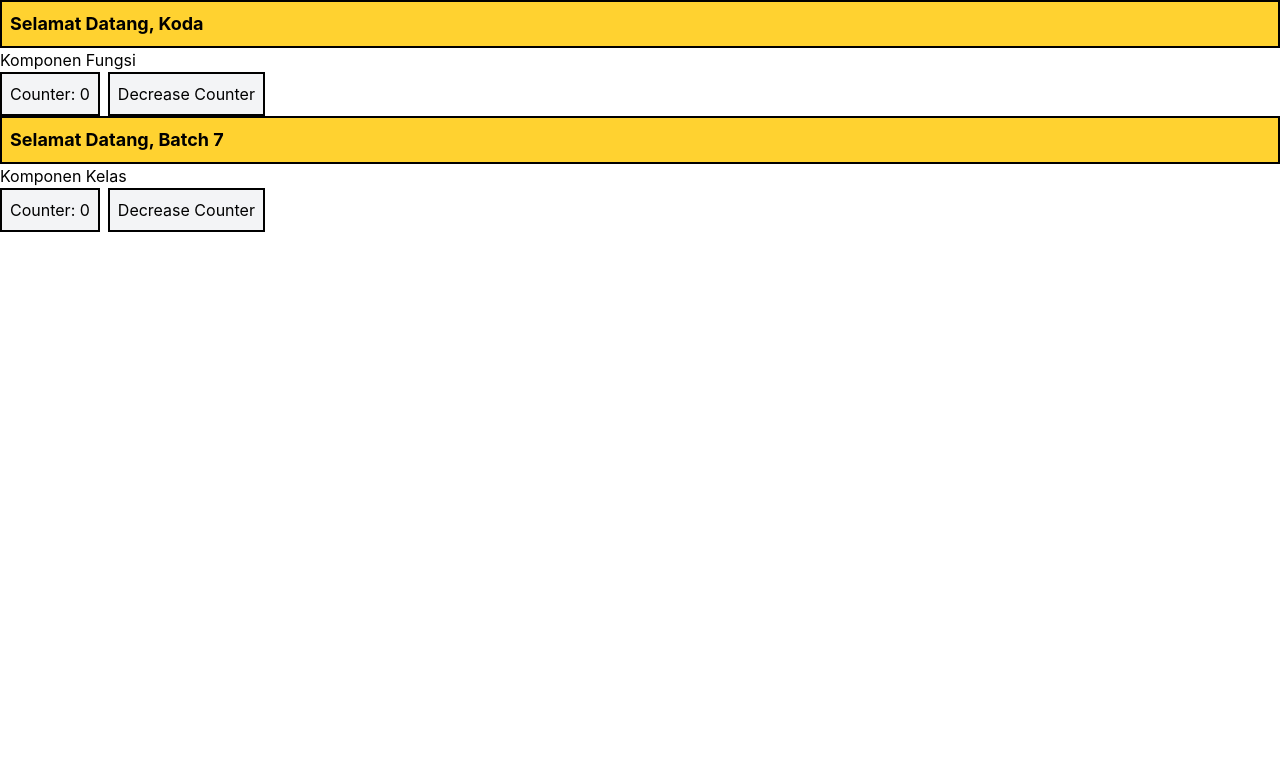
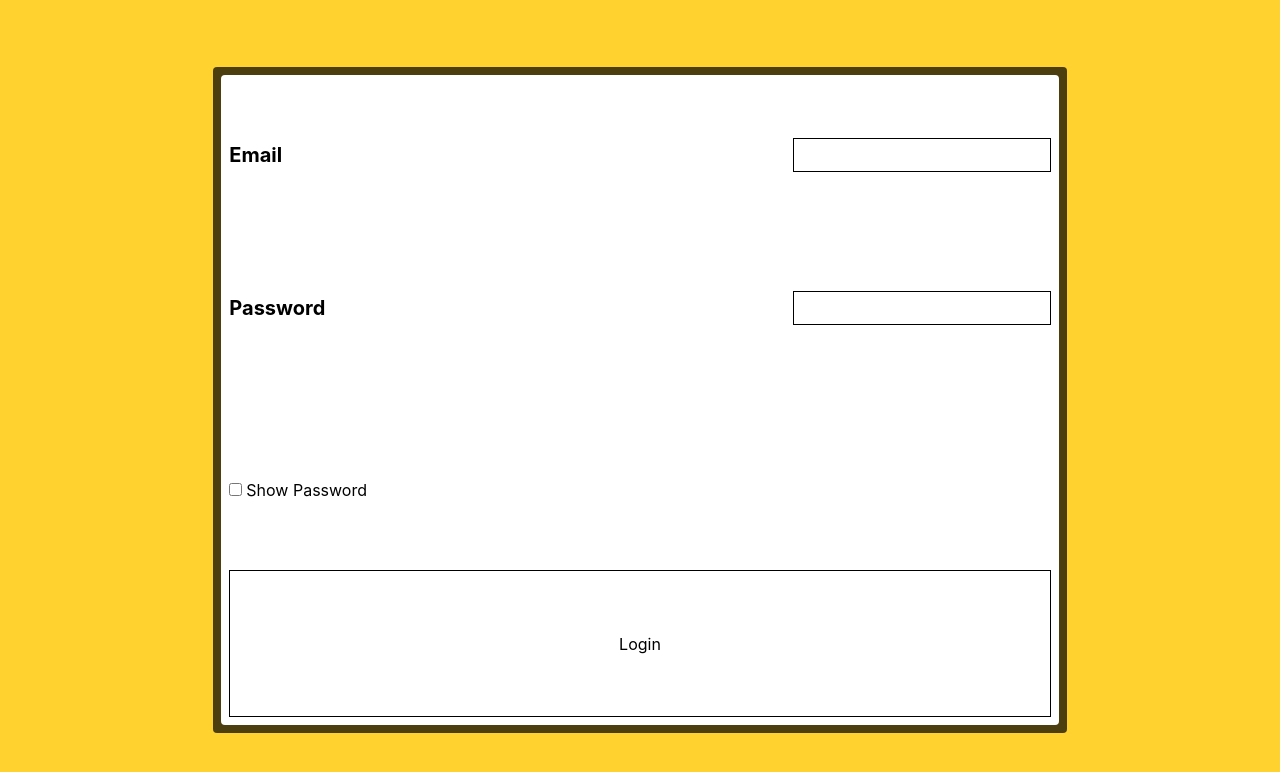
Before and after one commit to kodacampmain/koda-b7-react, a React (Vite) app: page /auth in a window 1280 px wide. Shown: the top 772 px of the page. Built offline with nearby package versions, Linux system fonts and the light colour scheme.

Commit message:
feat: week 5 day 1 part 2

```diff
--- a/package.json
+++ b/package.json
@@ -12,6 +12,7 @@
     "@tailwindcss/vite": "^4.2.2",
     "react": "^19.2.4",
     "react-dom": "^19.2.4",
+    "react-router": "^7.13.2",
     "tailwindcss": "^4.2.2"
   },
   "devDependencies": {
--- a/src/App.jsx
+++ /dev/null
@@ -1,34 +0,0 @@
-import { useState } from "react";
-
-import Kelas from "./Kelas.jsx";
-import Header from "./components/Header.jsx";
-
-function App() {
-  const [counter, setCounter] = useState(0);
-  const incCounter = () => {
-    setCounter((counter) => counter + 1);
-    // setCounter((counter) => {
-    //   return counter + 1;
-    // });
-  };
-  const decCounter = () => {
-    setCounter((counter) => counter - 1);
-  };
-  return (
-    <main>
-      <section>
-        <Header name={"Koda"} />
-        <p>Komponen Fungsi</p>
-        <button className="border-2 border-black border-solid p-2 bg-gray-100 cursor-pointer" onClick={incCounter}>
-          Counter: {counter}
-        </button>
-        <button className="border-2 border-black border-solid p-2 bg-gray-100 cursor-pointer mx-2" onClick={decCounter}>
-          Decrease Counter
-        </button>
-      </section>
-      <Kelas />
-    </main>
-  );
-}
-
-export default App;
--- /dev/null
+++ b/src/AppRouter.jsx
@@ -0,0 +1,17 @@
+import { Routes, Route } from "react-router";
+
+import App from "./pages/App.jsx";
+import RickMorty from "./pages/RickMorty.jsx";
+import Auth from "./pages/Auth.jsx";
+
+function AppRouter() {
+  return (
+    <Routes>
+      <Route path="/" element={<App />} />
+      <Route path="/rm" element={<RickMorty />} />
+      <Route path="/auth" element={<Auth />} />
+    </Routes>
+  );
+}
+
+export default AppRouter;
--- /dev/null
+++ b/src/components/AddProductForm.jsx
@@ -0,0 +1,25 @@
+/**
+ * @typedef {Object} product
+ * @property {Number} product.id
+ * @property {String} product.name
+ */
+/**
+ * Form to add product
+ * @param {Object} props
+ * @param {import("react").Dispatch<import("react").SetStateAction<product[]>>} props.addProduct
+ * @returns {JSX.Element}
+ */
+function AddProductForm({ addProduct }) {
+  return (
+    <form
+      onSubmit={(e) => {
+        e.preventDefault();
+        addProduct((products) => {
+          return [...products, { id: 1, name: "Sabun" }];
+        });
+      }}
+    ></form>
+  );
+}
+
+export default AddProductForm;
--- a/src/Kelas.jsx
+++ b/src/components/Kelas.jsx
@@ -1,6 +1,6 @@
 import React from "react";
 
-import Header from "./components/Header.jsx";
+import Header from "./Header.jsx";
 
 class Kelas extends React.Component {
   state = {
--- /dev/null
+++ b/src/components/Nav.jsx
@@ -0,0 +1,36 @@
+import { NavLink } from "react-router";
+
+/**
+ * Navigation Component
+ * @returns {JSX.Element}
+ */
+function Nav() {
+  return (
+    <nav className="flex bg-orange-300">
+      <ul className="mx-auto flex gap-1">
+        <li className="text-xl font-bold cursor-pointer hover:text-white select-none">
+          <NavLink
+            to={"/"}
+            className={({ isActive }) => {
+              return isActive ? "text-red-600" : "text-black hover:text-white";
+            }}
+          >
+            Home
+          </NavLink>
+        </li>
+        <li className="text-xl font-bold cursor-pointer hover:text-white select-none">
+          <NavLink
+            to={"/rm"}
+            className={({ isActive }) => {
+              return isActive ? "text-red-600" : "text-black hover:text-white";
+            }}
+          >
+            RickMorty
+          </NavLink>
+        </li>
+      </ul>
+    </nav>
+  );
+}
+
+export default Nav;
--- a/src/main.jsx
+++ b/src/main.jsx
@@ -1,10 +1,14 @@
 import { StrictMode } from "react";
 import { createRoot } from "react-dom/client";
+import { BrowserRouter } from "react-router";
+
 import "./globals.css";
-import App from "./App.jsx";
+import AppRouter from "./AppRouter.jsx";
 
 createRoot(document.getElementById("root")).render(
   <StrictMode>
-    <App />
+    <BrowserRouter>
+      <AppRouter />
+    </BrowserRouter>
   </StrictMode>,
 );
--- /dev/null
+++ b/src/pages/App.jsx
@@ -0,0 +1,77 @@
+import { useState, useEffect } from "react";
+
+import Kelas from "../components/Kelas.jsx";
+import Header from "../components/Header.jsx";
+import Nav from "../components/Nav.jsx";
+
+function App() {
+  const [counter, setCounter] = useState(0);
+  const [users, setUsers] = useState([]);
+  const incCounter = () => {
+    setCounter((counter) => counter + 1);
+    // setCounter(10)
+    // setCounter((counter) => {
+    //   return counter + 1;
+    // });
+  };
+  const decCounter = () => {
+    setCounter((counter) => counter - 1);
+  };
+  // dimana useEffect akan trigger untuk setiap lifecycle update
+  // useEffect(() => {
+  //   console.log("effect all");
+  //   // unmounting
+  //   return () => {
+  //     console.log("effect unmounting");
+  //   };
+  // });
+  // useEffect yang hanya trigger 1 kali (did mount)
+  useEffect(() => {
+    console.log("effect mount");
+    (async function () {
+      try {
+        const response = await fetch("https://jsonplaceholder.typicode.com/users");
+        if (!response.ok) throw new Error(`${response.status}; ${response.statusText}`);
+        const data = await response.json();
+        setUsers(data);
+        console.log(data);
+      } catch (error) {
+        console.log(error);
+      }
+    })();
+  }, []);
+  // useEffect yang trigger setiap ada update
+  useEffect(() => {
+    console.log("effect counter update");
+  }, [counter]);
+  return (
+    <main>
+      <Nav />
+      <section>
+        <Header name={"Koda"} />
+        <p>Komponen Fungsi</p>
+        <button className="border-2 border-black border-solid p-2 bg-gray-100 cursor-pointer" onClick={incCounter}>
+          Counter: {counter}
+        </button>
+        <button className="border-2 border-black border-solid p-2 bg-gray-100 cursor-pointer mx-2" onClick={decCounter}>
+          Decrease Counter
+        </button>
+      </section>
+      <Kelas />
+      <section>
+        <Header name={"Users"} />
+        <ol>
+          {users.length ? (
+            users.map((user) => {
+              return <li key={user.id}>{user.name}</li>;
+            })
+          ) : (
+            <p>Loading...</p>
+          )}
+        </ol>
+      </section>
+    </main>
+  );
+}
+
+export default App;
--- /dev/null
+++ b/src/pages/Auth.jsx
@@ -0,0 +1,93 @@
+import { useNavigate } from "react-router";
+import { useState } from "react";
+
+function Auth() {
+  const navigate = useNavigate();
+  const [show, setShow] = useState(false);
+  // const [email, setEmail] = useState("");
+  // const [pwd, setPwd] = useState("");
+  const [form, setForm] = useState({
+    email: "",
+    pwd: "",
+  });
+  const submitHandler = (e) => {
+    e.preventDefault();
+    const validCreds = {
+      email: "koda@mail.com",
+      password: "12345",
+    };
+    // validate first
+    let isValid = true;
+    if (validCreds.email !== form.email) {
+      isValid = false;
+    }
+    if (validCreds.password !== form.pwd) {
+      isValid = false;
+    }
+    if (isValid) {
+      navigate("/");
+    }
+  };
+  const changeHandler = (e) => {
+    setForm((form) => {
+      return { ...form, [e.target.name]: e.target.value };
+    });
+  };
+  return (
+    <main className="h-screen bg-amber-300 flex items-center justify-center">
+      <section className="w-4/6 bg-black/70 h-5/6 rounded p-2">
+        <form className="bg-white h-full rounded p-2 flex flex-col gap-2" onSubmit={submitHandler}>
+          <div className="flex-1 flex justify-between items-center">
+            <label htmlFor="email" className="font-bold text-xl">
+              Email
+            </label>
+            <input
+              type="text"
+              name="email"
+              id="email"
+              className="p-1 border border-solid border-black"
+              value={form.email}
+              onChange={changeHandler}
+            />
+          </div>
+          <div className="flex-1 flex justify-between items-center">
+            <label htmlFor="pwd" className="font-bold text-xl">
+              Password
+            </label>
+            <input
+              type={show ? "text" : "password"}
+              name="pwd"
+              id="pwd"
+              className="p-1 border border-solid border-black"
+              value={form.pwd}
+              onChange={changeHandler}
+            />
+          </div>
+          <p
+            className={`${form.pwd.length == 0 || form.pwd.length >= 5 ? "invisible" : ""} text-red-400 text-sm text-right`}
+          >
+            Panjang password tidak boleh kurang dari 5 karakter
+          </p>
+          <div className="flex-1 flex gap-1 items-center select-none">
+            <input
+              type="checkbox"
+              id="show"
+              className="cursor-pointer"
+              onChange={() => {
+                setShow((show) => !show);
+              }}
+            />
+            <label htmlFor="show" className="cursor-pointer">
+              Show Password
+            </label>
+          </div>
+          <button type="submit" className="flex-1 border border-solid border-black cursor-pointer select-none">
+            Login
+          </button>
+        </form>
+      </section>
+    </main>
+  );
+}
+
+export default Auth;
--- /dev/null
+++ b/src/pages/RickMorty.jsx
@@ -0,0 +1,13 @@
+import Header from "../components/Header";
+import Nav from "../components/Nav";
+
+function RickMorty() {
+  return (
+    <main>
+      <Nav />
+      <Header name={"Rick and Morty"} />
+    </main>
+  );
+}
+
+export default RickMorty;
```
Also changed, not shown: src/components/Header.jsx (+7 -0 lines), 1 other file (tests, documents, lock files or other folders).
